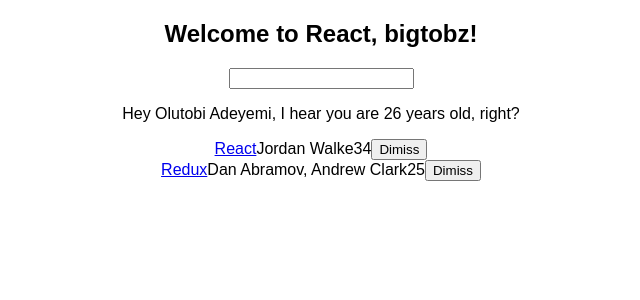
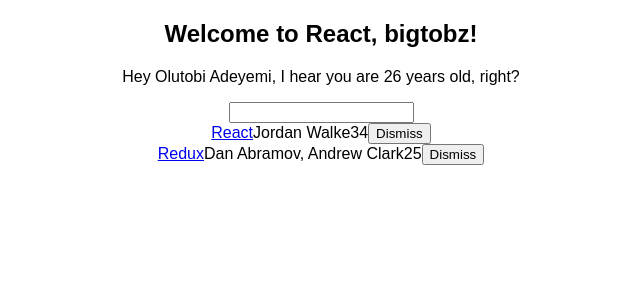
Before and after one commit to Jeezman/hacker-news-app, a React (Create React App) app: page / in a window 1280 px wide. Shown: the top 300 px of the page, without its empty margins (319-959 px from the left). Built offline with nearby package versions, Linux system fonts and the light colour scheme.

Commit message:
split app component created Search and Table component from split

```diff
--- a/src/App.js
+++ b/src/App.js
@@ -34,6 +34,7 @@
   constructor (props) {
     super(props);
 
+    //app component's state
     this.state = {
       list,
       searchTerm: '',
@@ -62,14 +63,51 @@
       firstname: 'Olutobi Adeyemi',
       age: 26
     };
+    //using destructuring to access the state
+    const { searchTerm, list } = this.state;
     return (
       <div className="App">
           <h2>{helloWorld}</h2>
+          <p> {`Hey ${user.firstname}, I hear you are ${user.age} years old, right?`} </p>
+          <Search
+            value={searchTerm}
+            onChange={this.onSearchChange}
+          />
+          <Table
+            list={list}
+            pattern={searchTerm}
+            onDismiss={this.onDismiss}
+          />
+
+      </div>
+    );
+  }
+}
+
+//search component
+class Search extends Component {
+  render() {
+    const { value, onChange } = this.props;
+    return (
       <form>
-            <input type="text" onChange={this.onSearchChange} />
+        <input
+          type="text"
+          value={value}
+          onChange={onChange}
+        />
       </form>
-          <p> {`Hey ${user.firstname}, I hear you are ${user.age} years old, right?`} </p>
-          { this.state.list.filter(isSearched(this.state.searchTerm)).map(item =>
+    )
+  }
+}
+
+
+//table component
+class Table extends Component {
+  render() {
+    const { list, pattern, onDismiss } = this.props;
+    return (
+      <div>
+        { list.filter(isSearched(pattern)).map(item =>
           <div key={item.objectID}>
             <span>
               <a href={item.url}>{item.title}</a>
@@ -79,35 +117,16 @@
             <span>{item.points}</span>
             <span>
               <button
-                    onClick={() => this.onDismiss(item.objectID)}
+                onClick={() => onDismiss(item.objectID)}
                 type="button"
               >
-                    Dimiss
+                Dismiss
               </button>
             </span>
           </div>
         )}
-          {/*{ this.state.list.map( item =>
-              <div key={item.objectID}>
-                <span>
-                  <a href={item.url}>{item.title}</a>
-                </span>
-                <span>{item.author}</span>
-                <span>{item.num_comments}</span>
-                <span>{item.points}</span>
-                <span>
-                  <button
-                    onClick={() => this.onDismiss(item.objectID)}
-                    type="button"
-                  >
-                    Dimiss
-                  </button>
-                </span>
       </div>
-          )}*/}
-      </div>
-    );
+    )
   }
 }
-
 export default App;
```
Lines whose indentation alone changed are shown as unchanged.
